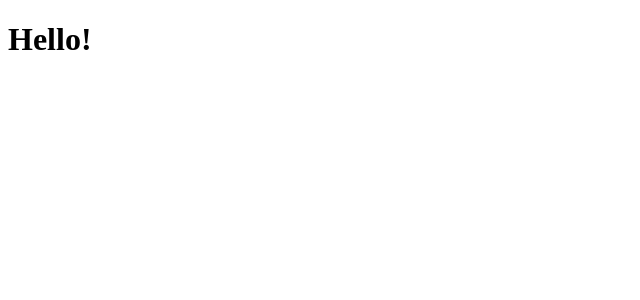
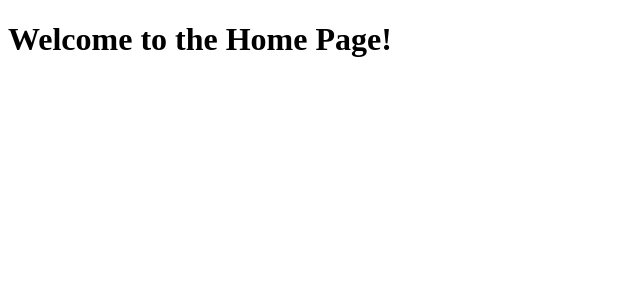
Before and after one commit to BafflingBonk/website, an Angular app: page /home in a window 1280 px wide. Shown: the top 300 px of the page, without its empty margins (0-640 px from the left). Built offline with nearby package versions, Linux system fonts and the light colour scheme.

Commit message:
add component

```diff
--- /dev/null
+++ b/src/app/features/home/home.component.html
@@ -0,0 +1,3 @@
+<div>
+    <h1>Welcome to the Home Page!</h1>
+</div>
--- a/src/app/features/home/home.component.ts
+++ b/src/app/features/home/home.component.ts
@@ -2,8 +2,8 @@ import { Component } from '@angular/core';
 
 @Component({
   selector: 'app-home',
-  standalone: true,
-  template: `<h1>Hello!</h1>`
+  templateUrl: './home.component.html',
+  styleUrls: ['./home.component.scss']
 })
 
 export class HomeComponent {}
```
Also changed, not shown: src/app/features/home/home.component.scss (added).
